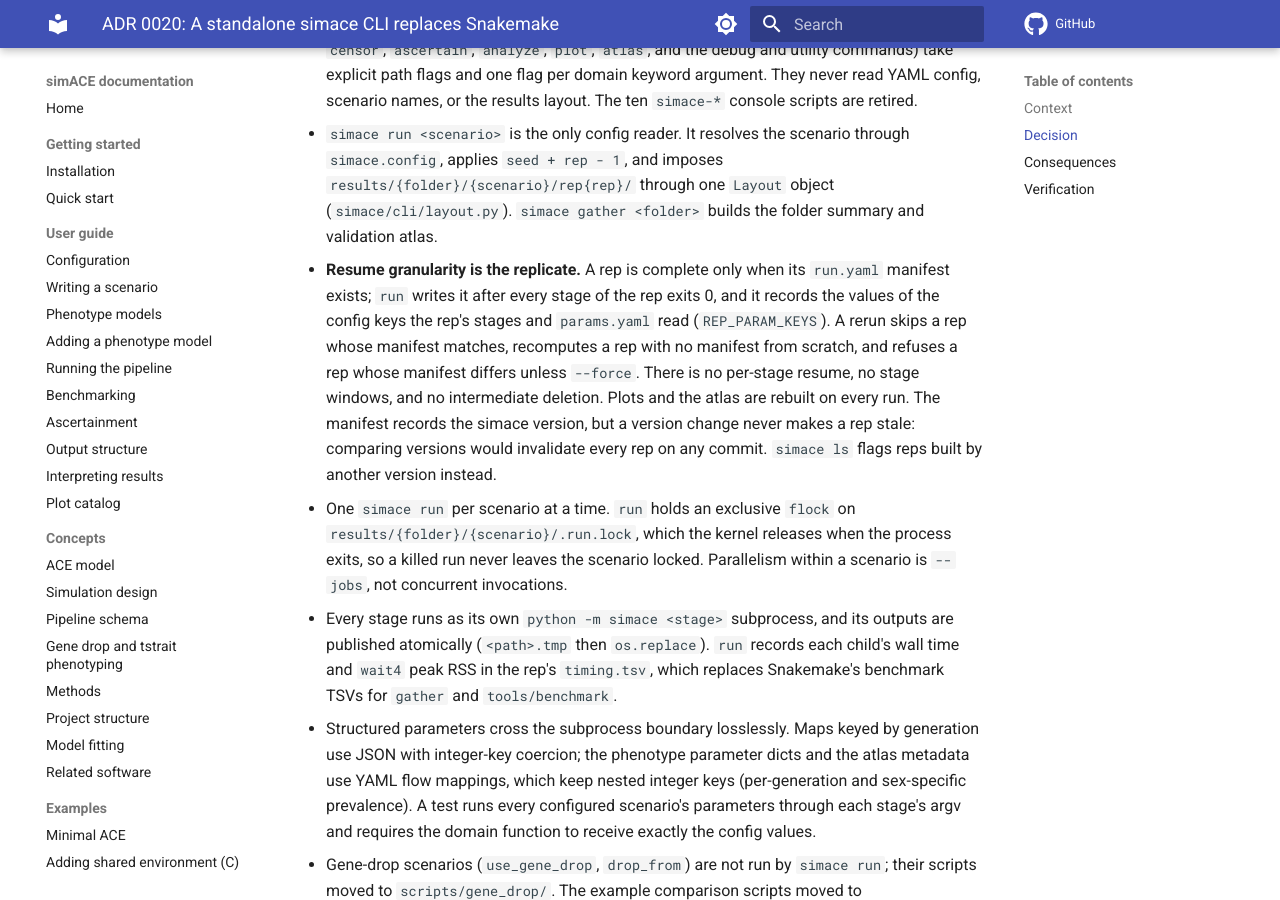
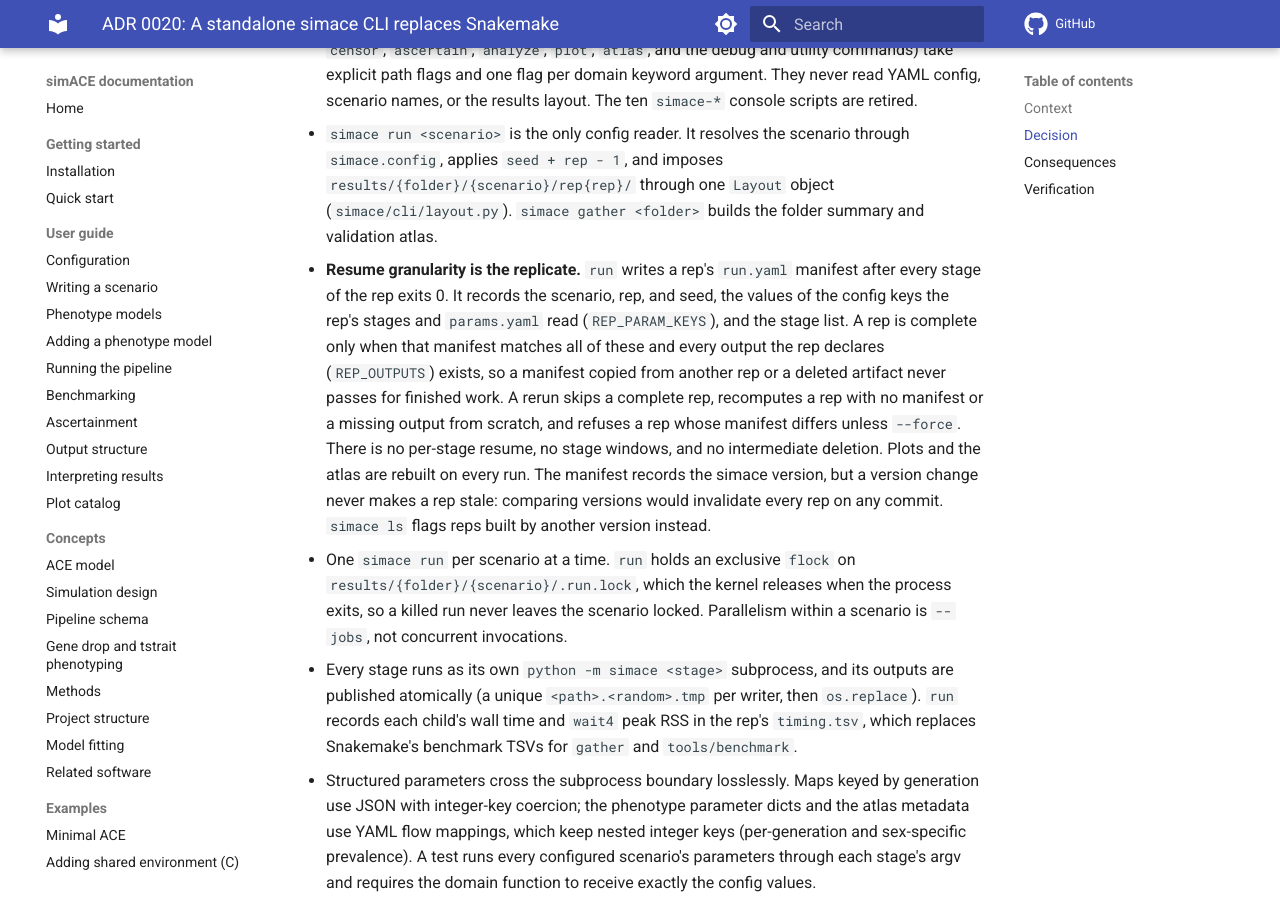
Before and after one commit to rwaples/simACE, an MkDocs documentation site: the page built from docs/adr/0020-standalone-simace-cli.md, in a window 1280 px wide and 900 px high, scrolled down 757 px. Built offline with MkDocs 1.6.1 and Material for MkDocs 9.7.7, drawn with Linux system fonts in a browser that asks for light colours; comment, search, counter and statistics services are not loaded.

Commit message:
Check rep identity and outputs before skipping, and give each writer its own temporary
A matching run.yaml alone no longer proves a rep finished. rep_status now
compares the recorded scenario, rep, and seed, so a manifest copied from
another rep reads as stale and is refused. It also requires every output
the rep declares (REP_OUTPUTS) to exist; a matching manifest with a file
missing reads as incomplete and simace run recomputes the rep without
--force. status_on_disk is the one place that knows a rep's files, used by
run, the plot gate, and simace ls.

publish used a fixed <path>.tmp, so two commands writing the same output
shared one temporary: one published the other's content, then raised
FileNotFoundError. Each writer now gets a unique <path>.<random>.tmp in the
destination directory.

```diff
--- a/docs/adr/0020-standalone-simace-cli.md
+++ b/docs/adr/0020-standalone-simace-cli.md
@@ -33,13 +33,17 @@ through its own Snakemake and did not depend on simACE's rules.
   `results/{folder}/{scenario}/rep{rep}/` through one `Layout` object
   (`simace/cli/layout.py`). `simace gather <folder>` builds the folder
   summary and validation atlas.
-- **Resume granularity is the replicate.** A rep is complete only when its
-  `run.yaml` manifest exists; `run` writes it after every stage of the rep
-  exits 0, and it records the values of the config keys the rep's stages and `params.yaml` read (`REP_PARAM_KEYS`). A
-  rerun skips a rep whose manifest matches, recomputes a rep with no
-  manifest from scratch, and refuses a rep whose manifest differs unless
-  `--force`. There is no per-stage resume, no stage windows, and no
-  intermediate deletion. Plots and the atlas are rebuilt on every run.
+- **Resume granularity is the replicate.** `run` writes a rep's `run.yaml`
+  manifest after every stage of the rep exits 0. It records the scenario,
+  rep, and seed, the values of the config keys the rep's stages and
+  `params.yaml` read (`REP_PARAM_KEYS`), and the stage list. A rep is
+  complete only when that manifest matches all of these and every output
+  the rep declares (`REP_OUTPUTS`) exists, so a manifest copied from another
+  rep or a deleted artifact never passes for finished work. A rerun skips a
+  complete rep, recomputes a rep with no manifest or a missing output from
+  scratch, and refuses a rep whose manifest differs unless `--force`. There
+  is no per-stage resume, no stage windows, and no intermediate deletion.
+  Plots and the atlas are rebuilt on every run.
   The manifest records the simace version, but a version change never makes
   a rep stale: comparing versions would invalidate every rep on any commit.
   `simace ls` flags reps built by another version instead.
@@ -48,7 +52,8 @@ through its own Snakemake and did not depend on simACE's rules.
   the process exits, so a killed run never leaves the scenario locked.
   Parallelism within a scenario is `--jobs`, not concurrent invocations.
 - Every stage runs as its own `python -m simace <stage>` subprocess, and
-  its outputs are published atomically (`<path>.tmp` then `os.replace`).
+  its outputs are published atomically (a unique `<path>.<random>.tmp`
+  per writer, then `os.replace`).
   `run` records each child's wall time and `wait4` peak RSS in the rep's
   `timing.tsv`, which replaces Snakemake's benchmark TSVs for `gather` and
   `tools/benchmark`.
```
Also changed, not shown: CLAUDE.md (+1 -1 lines), docs/concepts/project-structure.md (+1 -1 lines), docs/user-guide/output-structure.md (+4 -3 lines), docs/user-guide/running-the-pipeline.md (+8 -5 lines), 6 other files.
